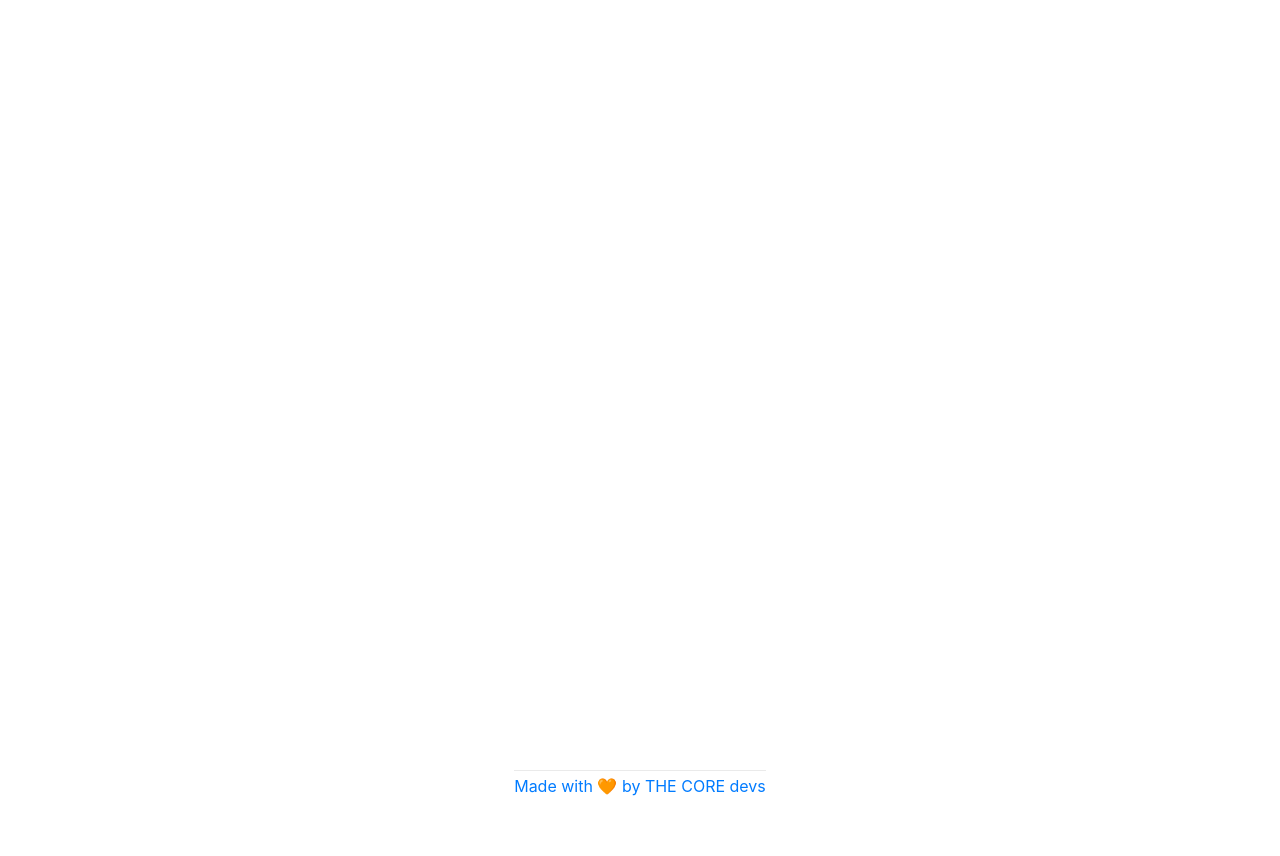
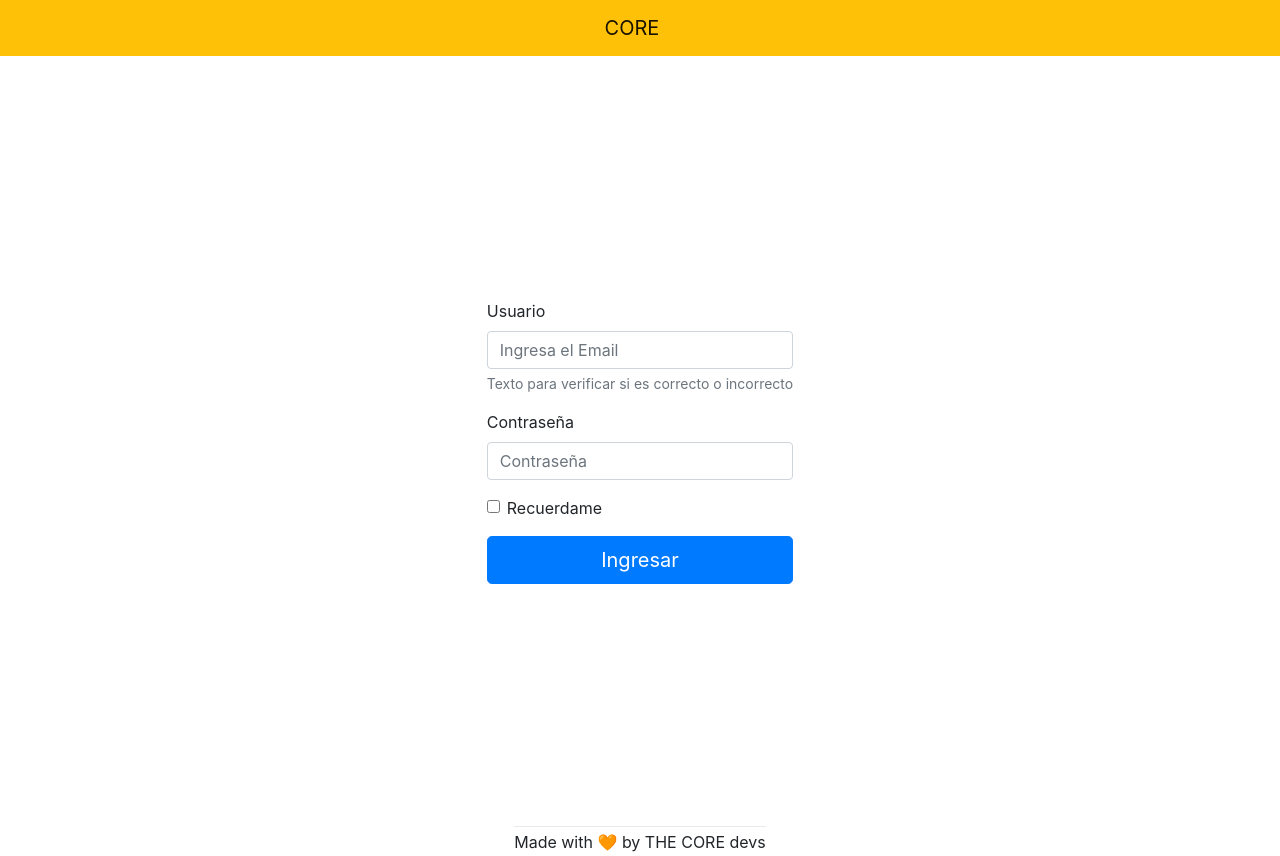
Before and after one commit to FLOTUZ/core, a Next.js app: page / in a window 1280 px wide. Before the commit the page ends 800 px from the top, so only its background shows below. Built offline with nearby package versions, Linux system fonts and the light colour scheme.

Commit message:
[Pages] Se creo el LOGIN

```diff
--- a/pages/_app.js
+++ b/pages/_app.js
@@ -1,8 +1,22 @@
-import '../styles/globals.css'
-import 'bootstrap/dist/css/bootstrap.css'
+import "bootstrap/dist/css/bootstrap.css";
+import "../styles/globals.css";
+import Head from "next/head";
 
 function MyApp({ Component, pageProps }) {
-  return <Component {...pageProps} />
+  return (
+    <>
+      <Head>
+        <title> CORE </title>
+        <meta
+          name="Core es un administrador productos en tiendas online"
+          content="CORE Admin"
+        />
+        <link rel="icon" href="/favicon.ico" />
+      </Head>
+
+      <Component {...pageProps} />
+    </>
+  );
 }
 
-export default MyApp
+export default MyApp;
--- a/pages/index.js
+++ b/pages/index.js
@@ -1,20 +1,87 @@
 import Footer from "@common/Footer";
-import Head from "next/head";
 import styles from "../styles/Home.module.css";
 
+import { useState } from "react";
+import { Form, Button, Navbar, Alert } from "react-bootstrap";
+
 export default function Login() {
+
+  //Manejador de estado de los inputs
+  const [msg, setMsg] = useState("");
+
+  //Manejador de estado de mi login
+  const [loginData, setLoginData] = useState({
+    userMail: "",
+    userPassword: "",
+  });
+
+  //Manejador de cambio en las cajas de texto
+  const handleInputChange = (event) => {
+    setLoginData({
+      ...loginData,
+      [event.target.name]: event.target.value,
+    });
+  };
+
+  //Se verifica el usuario
+  const userVerification = (event) => {
+    event.preventDefault();
+    console.log("Hola bb");
+
+    {/* Acá llamamos a la api de atenticación*/}
+
+    setMsg(<Alert variant="danger">Oops! Los datos son incorrectos</Alert>);
+  };
+
   return (
-    <div className={styles.container}>
-      <Head>
-        <title> CORE </title>
-        <link rel="icon" href="/favicon.ico" />
-      </Head>
+    <>
+      <Navbar bg="warning" className="justify-content-center">
+        <Navbar.Brand>CORE</Navbar.Brand>
+      </Navbar>
+      <div className={styles.container}>
+        <main className={styles.main}>
+          {msg}
+          <Form onSubmit={userVerification}>
+            <Form.Group>
+              <Form.Label>Usuario</Form.Label>
+              <Form.Control
+                onChange={handleInputChange}
+                onClick={() => setMsg("")}
+                type="email"
+                placeholder="Ingresa el Email"
+              />
+              <Form.Text className="text-muted">
+                Texto para verificar si es correcto o incorrecto
+              </Form.Text>
+            </Form.Group>
 
-      <main className={styles.main}>
-        {/* Aca va todo el login */}
+            <Form.Group>
+              <Form.Label>Contraseña</Form.Label>
+              <Form.Control
+                onChange={handleInputChange}
+                onClick={() => setMsg("")}
+                type="password"
+                placeholder="Contraseña"
+              />
+            </Form.Group>
 
-      </main>
-      <Footer />
-    </div>
+            <Form.Group>
+              <Form.Check type="checkbox" label="Recuerdame" />
+            </Form.Group>
+
+            <Button
+              type="submit"
+              variant="primary"
+              type="submit"
+              size="lg"
+              block
+            >
+              Ingresar
+            </Button>
+          </Form>
+        </main>
+        <Footer />
+      </div>
+    </>
   );
 }
```
Also changed, not shown: pages/Dashboard.js (+2 -11 lines), pages/Home.js (+0 -11 lines), styles/globals.css (line endings or trailing spaces).
